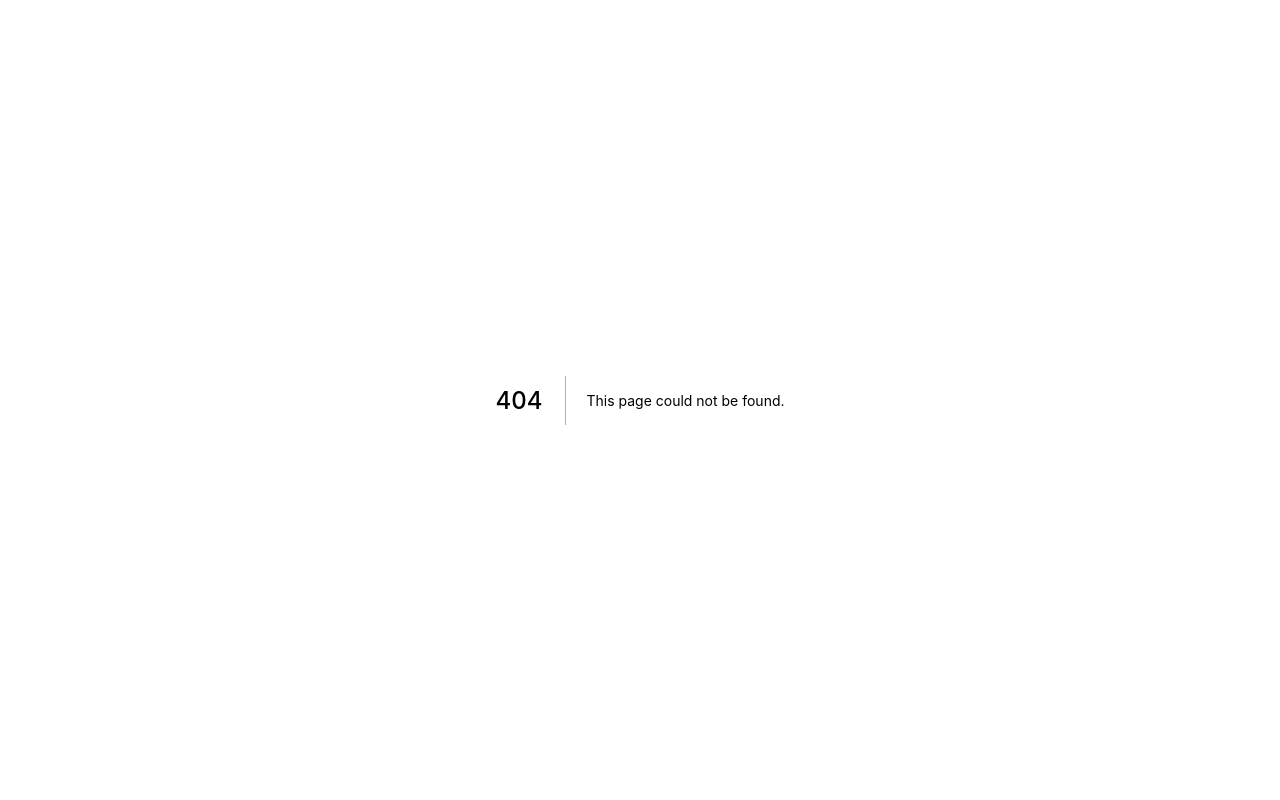
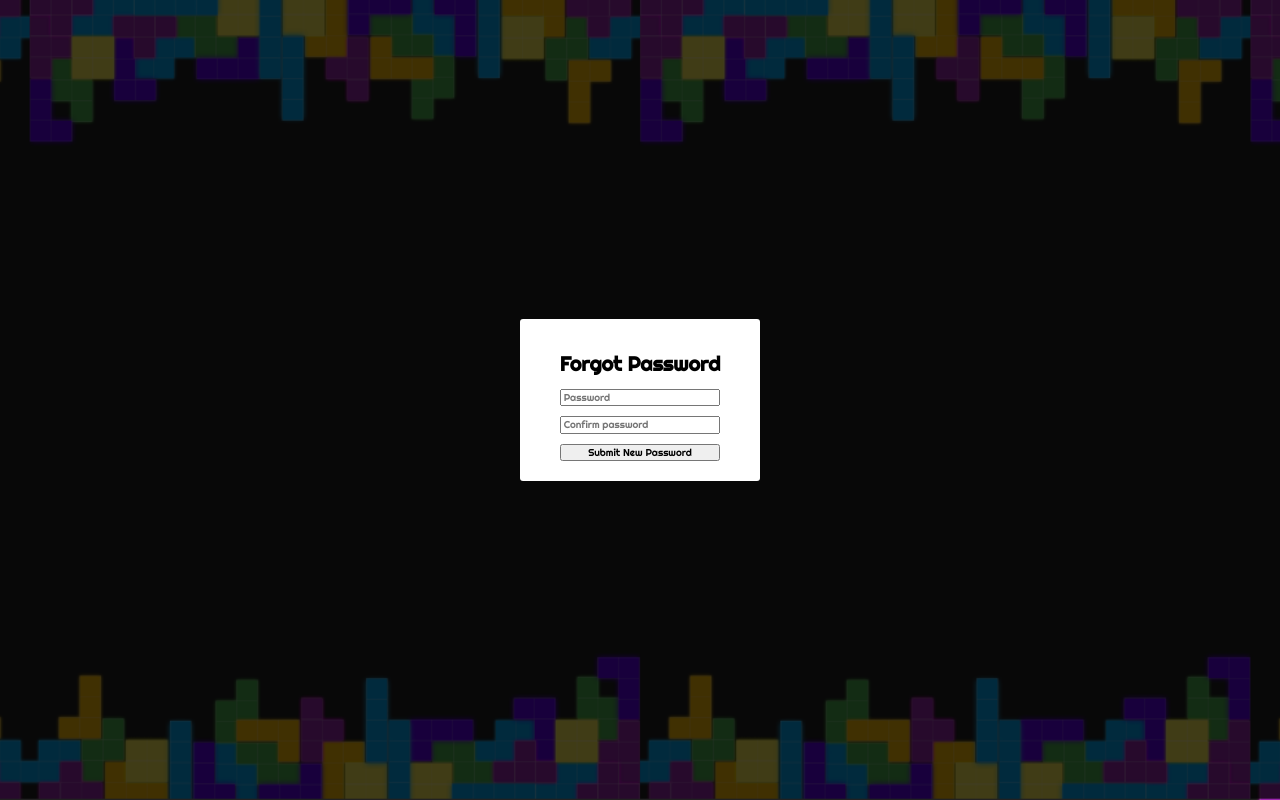
Before and after one commit to tetris-react/tetrix, a Next.js app: page /user/forgot-password/1 in a window 1280 px wide. Before the commit this address had no page. Built offline with nearby package versions, Linux system fonts and the light colour scheme.

Commit message:
it works!

```diff
--- /dev/null
+++ b/pages/user/forgot-password/[token].tsx
@@ -0,0 +1,153 @@
+import { useEffect, useState } from "react";
+import { useRouter } from "next/router";
+import Link from "next/link";
+import styled from "styled-components";
+import { useForm } from "react-hook-form";
+import { gql } from "apollo-boost";
+import { useMutation } from "@apollo/react-hooks";
+
+const FORGOT_PASSWORD = gql`
+  mutation ChangeForgottenPassword($data: ChangePasswordInput!) {
+    changeForgottenPassword(data: $data) {
+      message
+      status
+    }
+  }
+`;
+
+interface ChangePasswordInput {
+  password: string;
+  confirmPassword: string;
+}
+
+export default () => {
+  const router = useRouter();
+  const [token, setToken] = useState<string | string[]>("");
+  const [passwordValidation, setPasswordValidation] = useState<boolean>(true);
+  const [passwordLength, setPasswordLength] = useState<boolean>(true);
+  const [success, setSuccess] = useState<boolean | null>(null);
+  // @ts-ignore
+  const [message, setMessage] = useState<string>("");
+
+  const { register, handleSubmit, errors } = useForm();
+
+  const [changeForgottenPassword, { error: changeForgottenPasswordError }] = useMutation(
+    FORGOT_PASSWORD
+  );
+
+  useEffect(() => {
+    const { token } = router.query;
+    setToken(token);
+  }, []);
+
+  console.log("STATE MESSAGE", message);
+
+  const onSubmit = async (data: any) => {
+    const { password, confirmPassword }: ChangePasswordInput = data;
+    if (password === confirmPassword && password.length >= 6) {
+      console.log("YES!!! 🤓");
+      const res = await changeForgottenPassword({
+        variables: {
+          data: {
+            token,
+            password,
+          },
+        },
+      });
+      console.log("RES", res);
+      setMessage(res.data.changeForgottenPassword.message);
+
+      return setSuccess(res.data.changeForgottenPassword.status);
+    } else if (password.length < 6) {
+      console.log("6 or more characters please! 🛑");
+      return setPasswordLength(false);
+    } else {
+      console.log("Thou shall not pass! 🛑");
+      return setPasswordValidation(false);
+    }
+  };
+
+  if (success)
+    return (
+      <ForgotPasswordWrapper>
+        <div className="card">
+          <h1>Congrats!</h1>
+          <p>{message}</p>
+          <Link href="/">
+            <a>Go home</a>
+          </Link>
+        </div>
+      </ForgotPasswordWrapper>
+    );
+
+  if (success === false)
+    return (
+      <ForgotPasswordWrapper>
+        <div className="card">
+          <h1>Something went wrong!</h1>
+          <p>{message}</p>
+          <Link href="/">
+            <a>Go home</a>
+          </Link>
+        </div>
+      </ForgotPasswordWrapper>
+    );
+
+  return (
+    <ForgotPasswordWrapper>
+      <div className="card">
+        <h1>Forgot Password</h1>
+        <form onSubmit={handleSubmit(onSubmit)}>
+          <input
+            type="password"
+            name="password"
+            placeholder="Password"
+            ref={register({ required: true })}
+          />
+          {errors.password
+            ? "Please enter a new password."
+            : !passwordLength
+            ? "Password must be 6 or more characters"
+            : null}
+          <div className="spacer" />
+          <input
+            type="password"
+            name="confirmPassword"
+            placeholder="Confirm password"
+            ref={register({ required: true })}
+          />
+          {!passwordValidation
+            ? "Passwords don't match"
+            : errors.confirmPassword
+            ? "You must confirm your password."
+            : null}
+          {changeForgottenPasswordError ? changeForgottenPasswordError : null}
+          <div className="spacer" />
+          <button type="submit">Submit New Password</button>
+        </form>
+      </div>
+    </ForgotPasswordWrapper>
+  );
+};
+
+const ForgotPasswordWrapper = styled.div`
+  position: absolute;
+  width: 100%;
+  height: 100vh;
+  display: flex;
+  align-items: center;
+  justify-content: center;
+  flex-direction: column;
+  form {
+    display: flex;
+    flex-direction: column;
+  }
+  .card {
+    background: white;
+    padding: 2rem 4rem;
+    border-radius: 0.3rem;
+  }
+  .spacer {
+    height: 1rem;
+  }
+`;
```
